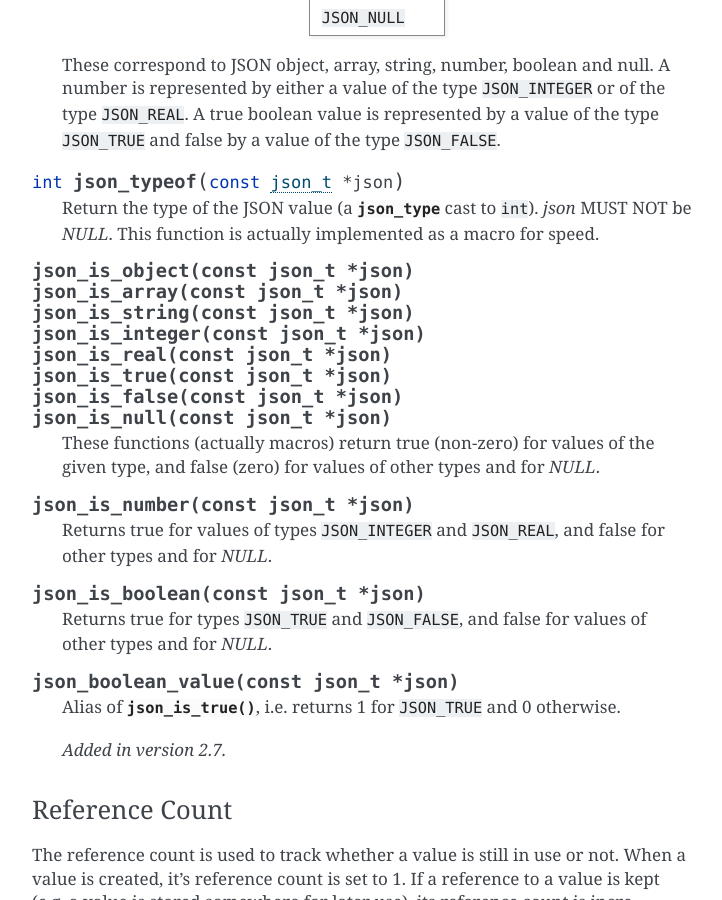
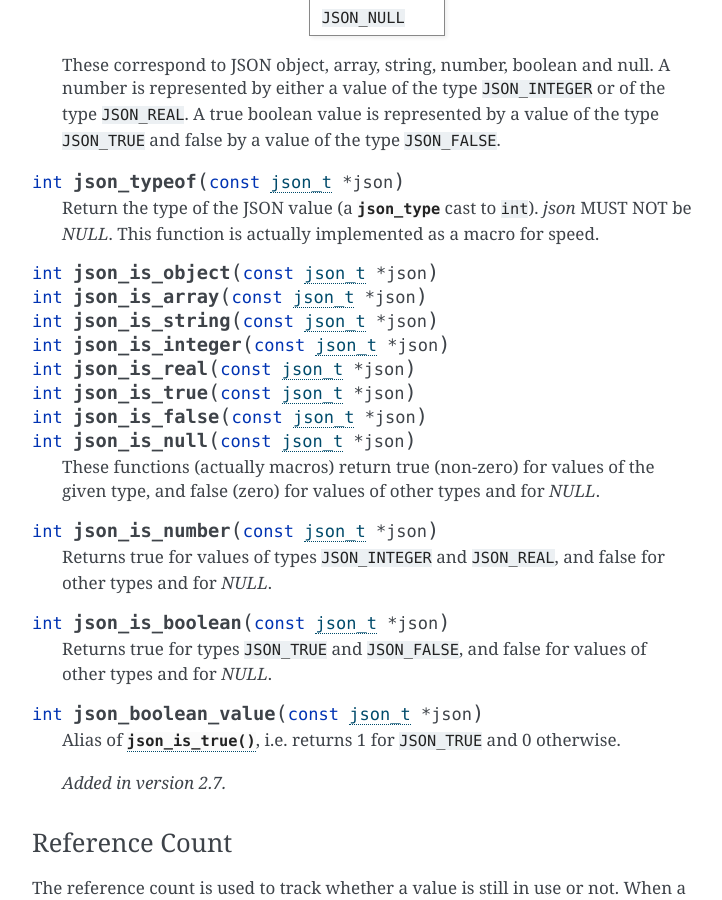
Before and after one commit to akheron/jansson, a Sphinx documentation site: the page built from doc/apiref.rst, in a window 1280 px wide and 900 px high, scrolled down 2426 px. Shown: the whole window, without its empty margins (388-1110 px from the left). Built offline with Sphinx 7.4.7, drawn with Linux system fonts in a browser that asks for light colours; some of the changed text lies outside the part shown.

Commit message:
doc: add return types for function-like macros
The Sphinx-3.0 c:function:: directive requires the return type.

Sphinx-3.0 also adds function-like macro support to the c:macro::
directive, which Sphinx-1.x and Sphinx-2.x do not support, but it
is probably a good idea to keep compatibility with slightly older
Sphinx for now.

```diff
--- a/doc/apiref.rst
+++ b/doc/apiref.rst
@@ -148,30 +148,30 @@ Type
    ``int``). *json* MUST NOT be *NULL*. This function is actually
    implemented as a macro for speed.
 
-.. function:: json_is_object(const json_t *json)
-               json_is_array(const json_t *json)
-               json_is_string(const json_t *json)
-               json_is_integer(const json_t *json)
-               json_is_real(const json_t *json)
-               json_is_true(const json_t *json)
-               json_is_false(const json_t *json)
-               json_is_null(const json_t *json)
+.. function:: int json_is_object(const json_t *json)
+              int json_is_array(const json_t *json)
+              int json_is_string(const json_t *json)
+              int json_is_integer(const json_t *json)
+              int json_is_real(const json_t *json)
+              int json_is_true(const json_t *json)
+              int json_is_false(const json_t *json)
+              int json_is_null(const json_t *json)
 
    These functions (actually macros) return true (non-zero) for values
    of the given type, and false (zero) for values of other types and
    for *NULL*.
 
-.. function:: json_is_number(const json_t *json)
+.. function:: int json_is_number(const json_t *json)
 
    Returns true for values of types ``JSON_INTEGER`` and
    ``JSON_REAL``, and false for other types and for *NULL*.
 
-.. function:: json_is_boolean(const json_t *json)
+.. function:: int json_is_boolean(const json_t *json)
 
    Returns true for types ``JSON_TRUE`` and ``JSON_FALSE``, and false
    for values of other types and for *NULL*.
 
-.. function:: json_boolean_value(const json_t *json)
+.. function:: int json_boolean_value(const json_t *json)
 
    Alias of :func:`json_is_true()`, i.e. returns 1 for ``JSON_TRUE``
    and 0 otherwise.
```
Also changed, not shown: other parts of doc/apiref.rst (+2 -2 lines).
